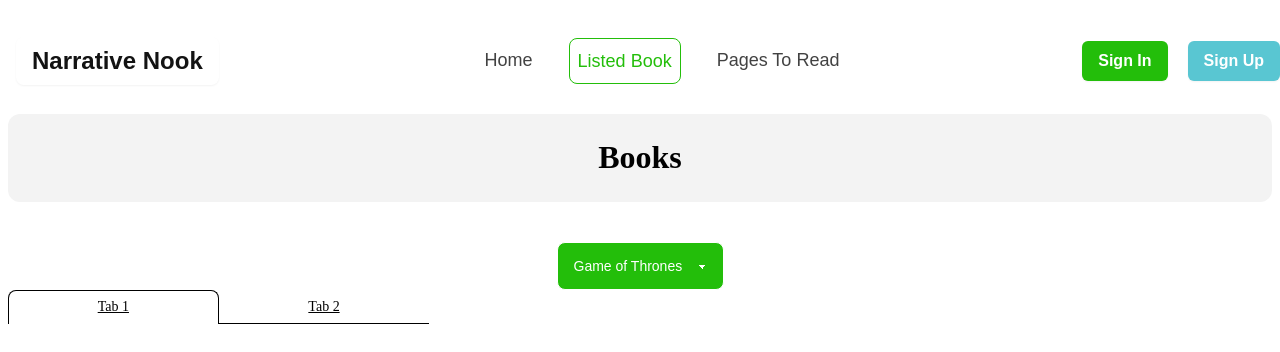
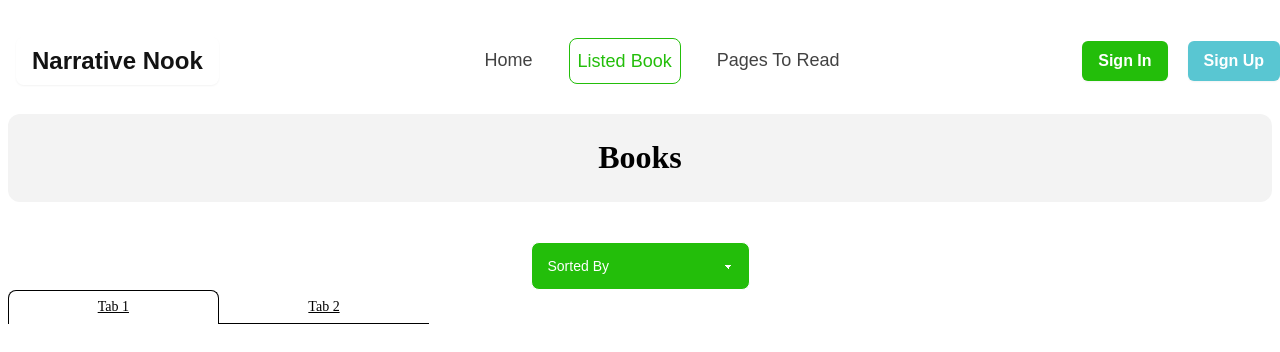
Before and after one commit to Tahsin411934/Book-Review-website, a React (Vite) app: page /listedBook in a window 1280 px wide. Shown: the top 352 px of the page. Built offline with nearby package versions, Linux system fonts and the light colour scheme; a web font is replaced by a local one.

Commit message:
listed book sorted functionality complited

```diff
--- a/src/Components/ListedBook/ListedBook.jsx
+++ b/src/Components/ListedBook/ListedBook.jsx
@@ -1,4 +1,4 @@
-import  { useEffect, useState } from 'react';
+import React, { useEffect, useState } from 'react';
 import { Link, useLoaderData } from 'react-router-dom';
 import { getStoredReadBooks } from '../../Utility/LocalStorage';
 import { getStoredWishListBooks } from '../../Utility/LocalStorageForWishList';
@@ -7,10 +7,11 @@ import ListedSingleBook from './ListedSingleBook';
 const ListedBook = () => {
     const Books = useLoaderData();
     console.log(Books);
-
     const [tabIndex, setTabIndex] = useState(0);
     const [readBooks, setReadBooks] = useState([]);
     const [wishListBooks, setWishListBooks] = useState([]);
+    const [sortBy, setSortBy] = useState('');
+
 
     useEffect(() => {
         const storedReadBooks = getStoredReadBooks();
@@ -22,6 +23,18 @@ const ListedBook = () => {
         setWishListBooks(wishListBook);
     }, [Books]);
 
+    const handleSortChange = (e) => {
+        setSortBy(e.target.value);
+    };
+
+    const sortBooks = (books) => {
+        return books.sort((a, b) => {
+
+                return b[sortBy] - a[sortBy];
+
+    });
+    };
+
     console.log(readBooks);
 
     return (
@@ -30,12 +43,11 @@ const ListedBook = () => {
                 <h1>Books</h1>
             </div>
             <div className="flex items-center justify-center mt-10">
-                <select className="select select-primary w-full-sm max-w-xs bg-[#23BE0A] text-[#fff] m-auto">
-                    <option disabled defaultValue>Select sort by</option>
-                    <option>Game of Thrones</option>
-                    <option>Lost</option>
-                    <option>Breaking Bad</option>
-                    <option>Walking Dead</option>
+                <select className="select select-primary w-full-sm max-w-xs bg-[#23BE0A] text-[#fff] m-auto" onChange={handleSortChange}>
+                    <option>Sorted By</option>
+                    <option value="rating">Sort by Rating</option>
+                    <option value="totalPages">Sort by Number of Pages</option>
+                    <option value="yearOfPublishing">Sort by Year of Publishing</option>
                 </select>
             </div>
             <div role="tablist" className="tabs tabs-lifted grid grid-cols-6">
@@ -43,10 +55,10 @@ const ListedBook = () => {
                 <Link onClick={() => setTabIndex(1)} role="tab" className={`tab ${tabIndex === 1 ? 'tab-active' : ''}`}>Tab 2</Link>
             </div>
             {tabIndex === 0 &&
-                readBooks.map(readBook => <ListedSingleBook key={readBook.bookId} book={readBook} />)
+                sortBooks(readBooks).map(readBook => <ListedSingleBook key={readBook.bookId} book={readBook} />)
             }
             {tabIndex === 1 &&
-                wishListBooks.map(wishListBook => <ListedSingleBook key={wishListBook.bookId} book={wishListBook} />)
+                sortBooks(wishListBooks).map(wishListBook => <ListedSingleBook key={wishListBook.bookId} book={wishListBook} />)
             }
         </div>
     );
--- a/src/Components/ListedBook/ListedSingleBook.jsx
+++ b/src/Components/ListedBook/ListedSingleBook.jsx
@@ -1,4 +1,5 @@
 import React from 'react';
+import { Link } from 'react-router-dom';
 
 const ListedSingleBook = ({ book }) => {
     console.log(book)
@@ -37,6 +38,7 @@ const ListedSingleBook = ({ book }) => {
                             <p>{book.rating}</p>
                         </div>
                     </div>
+                    <Link to={`/bookDetails/${book.bookId}`}> view details</Link>
                 </div>
             </div>
         </div>
```
